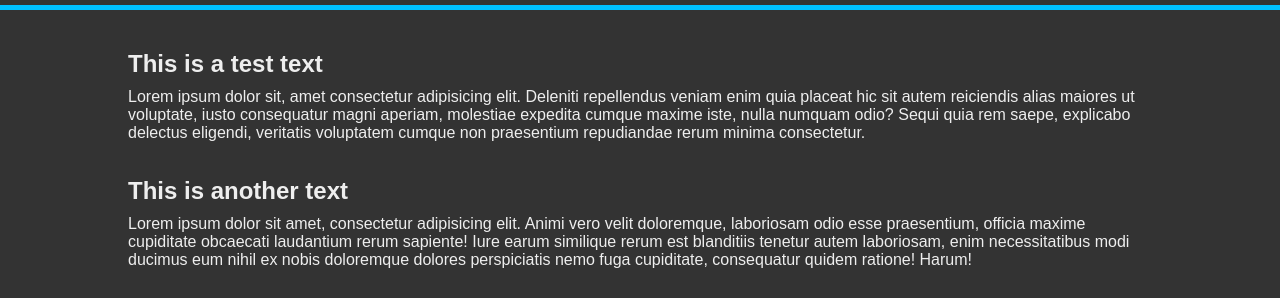
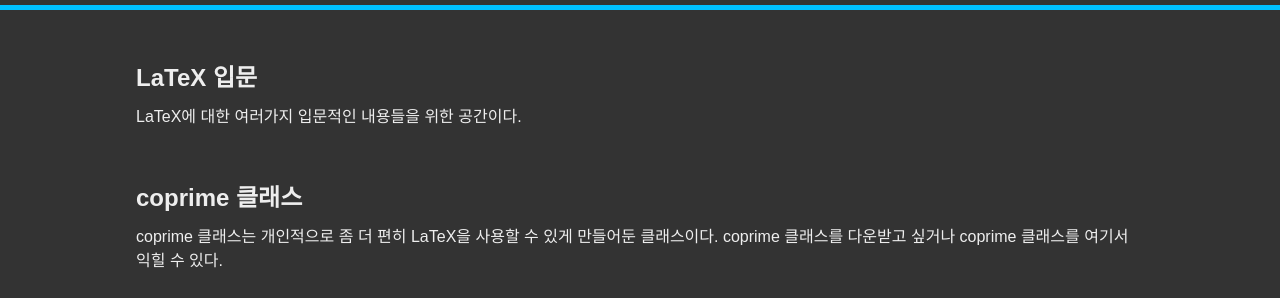
Before and after one commit to e0328eric/almagest-home, a plain HTML site: page index.html in a window 1280 px wide. Shown: the part 63-361 px from the top of the page. Drawn offline with Linux system fonts and the light colour scheme.

Commit message:
own-website

```diff
--- a/index.html
+++ b/index.html
@@ -1,5 +1,5 @@
 <!DOCTYPE html>
-<html lang="en">
+<html lang="ko">
 
 <head>
     <meta charset="UTF-8">
@@ -18,30 +18,30 @@
         <nav class="main-nav">
             <h2>Almagest's Homepage</h2>
             <ul>
-                <li class="current"><a href="#">Home</a></li>
+                <li class="current"><a href="index.html">Home</a></li>
                 <li><a href="#">Blogs</a></li>
             </ul>
         </nav>
     </header>
     <main>
+        <a href="#" class="title-abbriv">
             <section>
-            <h2>This is a test text</h2>
+                <h2>LaTeX 입문</h2>
                 <p>
-                Lorem ipsum dolor sit, amet consectetur adipisicing elit. Deleniti repellendus veniam enim quia placeat
-                hic sit autem reiciendis alias maiores ut voluptate, iusto consequatur magni aperiam, molestiae expedita
-                cumque maxime iste, nulla numquam odio? Sequi quia rem saepe, explicabo delectus eligendi, veritatis
-                voluptatem cumque non praesentium repudiandae rerum minima consectetur.
+                    LaTeX에 대한 여러가지 입문적인 내용들을 위한 공간이다.
                 </p>
             </section>
+        </a>
+        <a href="blogs/coprime/coprime-main.html" class="title-abbriv">
             <section>
-            <h2>This is another text</h2>
+                <h2>coprime 클래스</h2>
                 <p>
-                Lorem ipsum dolor sit amet, consectetur adipisicing elit. Animi vero velit doloremque, laboriosam odio
-                esse praesentium, officia maxime cupiditate obcaecati laudantium rerum sapiente! Iure earum similique
-                rerum est blanditiis tenetur autem laboriosam, enim necessitatibus modi ducimus eum nihil ex nobis
-                doloremque dolores perspiciatis nemo fuga cupiditate, consequatur quidem ratione! Harum!
+                    coprime 클래스는 개인적으로 좀 더 편히 LaTeX을 사용할 수 있게
+                    만들어둔 클래스이다.
+                    coprime 클래스를 다운받고 싶거나 coprime 클래스를 여기서 익힐 수 있다.
                 </p>
             </section>
+        </a>
         <div class="link-site">
             <h2>Link</h2>
             <a href="https://github.com/e0328eric" target="_blank"><i class="fa fa-github"></i></a>
--- a/style.css
+++ b/style.css
@@ -48,11 +48,17 @@
     min-height: 76vh;
 }
 
-main>section {
+.title-abbriv section {
+    border: 3px #333 solid;
+    padding: 5px;
     margin-bottom: 35px;
 }
 
-main>section h2 {
+.title-abbriv section:hover {
+    border: 3px #eee solid;
+}
+
+.title-abbriv section h2 {
     margin-bottom: 10px;
 }
 
```
Also changed, not shown: blogs/coprime/coprime-main.html (added, +29 -0 lines). Lines whose indentation alone changed are shown as unchanged.
